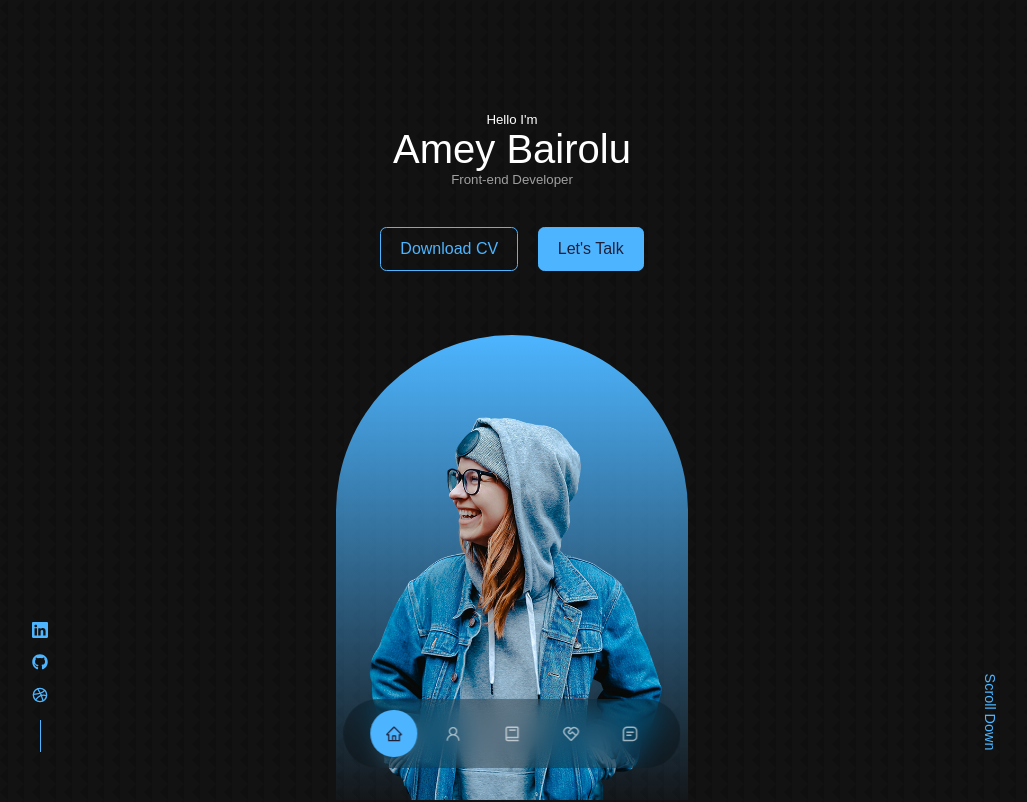
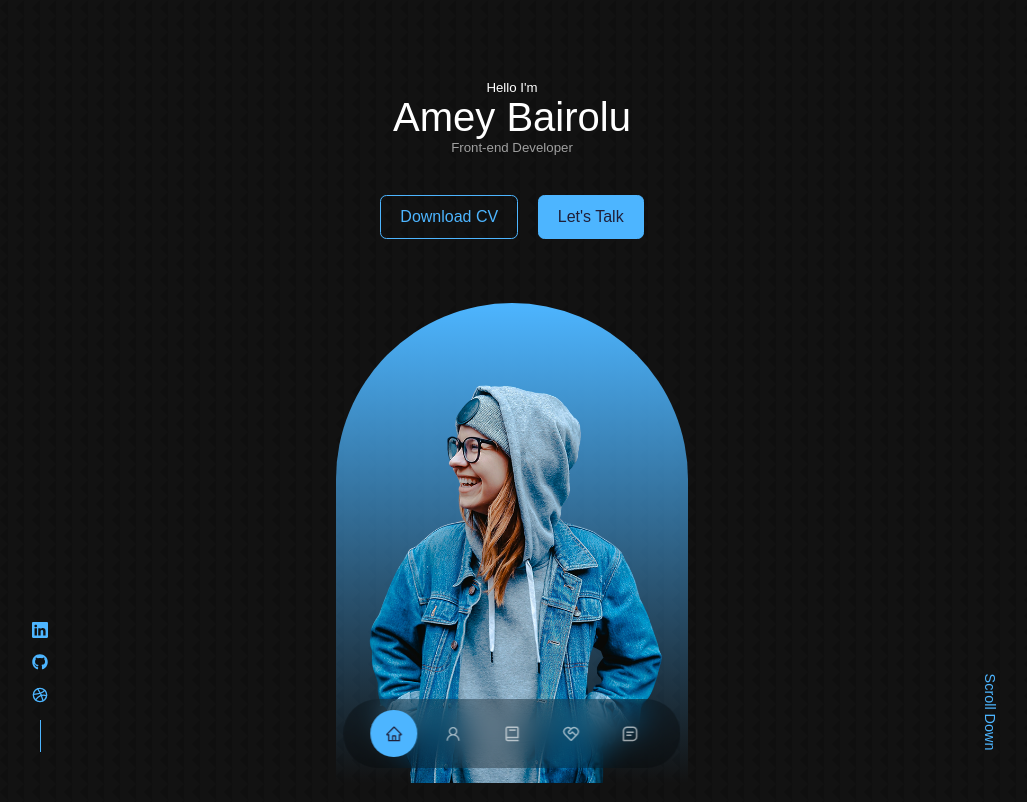
Before and after one commit to Ameybairolu/React-Portfolio, a React (Create React App) app: page / in a window 1280 px wide. Shown: the top 802 px of the page, without its empty margins (128-1155 px from the left). Built offline with nearby package versions, Linux system fonts and the light colour scheme; a web font is replaced by a local one.

Commit message:
Revamp header design and code

```diff
--- a/src/App.tsx
+++ b/src/App.tsx
@@ -1,6 +1,6 @@
 import "./App.css";
 
-import HeaderContainer from "features/header/containers";
+import Header from "features/header/containers";
 import NavContainer from "features/nav/containers";
 import About from "features/about/containers";
 import Experience from "features/experience/containers";
@@ -13,7 +13,7 @@ import Footer from "features/footer/containers";
 const App: React.FC = () => {
     return (
         <div className="App">
-            <HeaderContainer />
+            <Header />
             <NavContainer />
             <About />
             <Experience />
--- /dev/null
+++ b/src/features/header/components/cta/cta.css
@@ -0,0 +1,8 @@
+/* CTA */
+
+.cta {
+    margin-top: 2.5rem;
+    display: flex;
+    gap: 1.2rem;
+    justify-content: center;
+}
--- a/src/features/header/components/cta.tsx
+++ b/src/features/header/components/cta/index.tsx
@@ -1,10 +1,15 @@
+import "./cta.css";
+
 import { ReactElement } from "react";
-import CV from "assets/cv.pdf";
 
-const CTA = (): ReactElement<any, any> => {
+interface CTAProps {
+    pdfDownload: any;
+}
+
+const CTA: React.FC<CTAProps> = ({ pdfDownload }): ReactElement<any, any> => {
     return (
         <div className="cta">
-            <a href={CV} download className="btn">
+            <a href={pdfDownload} download className="btn">
                 Download CV
             </a>
             <a href="#contact" className="btn btn-primary">
--- a/src/features/header/components/header.tsx
+++ /dev/null
@@ -1,30 +0,0 @@
-import "./header.css";
-
-import { ReactElement } from "react";
-
-import CTA from "./cta";
-import ME from "assets/me.png";
-import HeaderSocials from "./headerSocials";
-
-const Header = (): ReactElement<any, any> => {
-    return (
-        <header>
-            <div className="container header__container">
-                <h5>Hello I&apos;m</h5>
-                <h1>Amey Bairolu</h1>
-                <h5 className="text-light">Front-end Developer</h5>
-                <CTA />
-                <HeaderSocials />
-                <div className="me">
-                    <img src={ME} alt="me" />
-                </div>
-
-                <a href="#contact" className="scroll__down">
-                    Scroll Down
-                </a>
-            </div>
-        </header>
-    );
-};
-
-export default Header;
--- a/src/features/header/components/headerSocials.tsx
+++ /dev/null
@@ -1,22 +0,0 @@
-import { ReactElement } from "react";
-import { BsLinkedin } from "react-icons/bs";
-import { FaGithub } from "react-icons/fa";
-import { FiDribbble } from "react-icons/fi";
-
-const HeaderSocials = (): ReactElement<any, any> => {
-    return (
-        <div className="header__socials">
-            <a href="https://linkedin.com" target="_blank" rel="noreferrer">
-                <BsLinkedin />
-            </a>
-            <a href="https://github.com" target="_blank" rel="noreferrer">
-                <FaGithub />
-            </a>
-            <a href="https://dribbble.com" target="_blank" rel="noreferrer">
-                <FiDribbble />
-            </a>
-        </div>
-    );
-};
-
-export default HeaderSocials;
--- /dev/null
+++ b/src/features/header/components/headerSocials/headerSocials.css
@@ -0,0 +1,26 @@
+/* HeaderSocials */
+
+.header__socials {
+    display: flex;
+    flex-direction: column;
+    align-items: center;
+    gap: 0.8rem;
+    position: absolute;
+    left: 0;
+    bottom: 3rem;
+}
+
+.header__socials::after {
+    content: "";
+    width: 1px;
+    height: 2rem;
+    background: var(--color-primary);
+}
+
+/* MEDIA QUERIES (SMALL DEVICES) */
+
+@media screen and (max-width: 600px) {
+    .header__socials {
+        display: none;
+    }
+}
--- /dev/null
+++ b/src/features/header/components/headerSocials/index.tsx
@@ -0,0 +1,32 @@
+import "./headerSocials.css";
+
+import { ReactElement } from "react";
+import { IconType } from "react-icons";
+
+interface HeaderSocialsProps {
+    socialsDetailsObjects: Array<{
+        icon: IconType;
+        link: string;
+        openInNewTab: boolean;
+    }>;
+}
+
+const HeaderSocials: React.FC<HeaderSocialsProps> = ({ socialsDetailsObjects }): ReactElement<any, any> => {
+    return (
+        <div className="header__socials">
+            {socialsDetailsObjects.map((eachObject, index) => (
+                <a
+                    key={index}
+                    href={eachObject.link}
+                    {...(eachObject.openInNewTab !== undefined && eachObject.openInNewTab
+                        ? { target: "_blank", rel: "noreferrer" }
+                        : {})}
+                >
+                    <eachObject.icon />
+                </a>
+            ))}
+        </div>
+    );
+};
+
+export default HeaderSocials;
--- a/src/features/header/components/header.css
+++ b/src/features/header/containers/header.css
@@ -1,41 +1,13 @@
 header {
     height: 100vh;
-    padding-top: 7rem;
+    padding-top: 5rem;
     overflow: hidden;
 }
 
-.header__container {
+.container.header__container {
     text-align: center;
     height: 100%;
     position: relative;
-}
-
-/* CTA */
-
-.cta {
-    margin-top: 2.5rem;
-    display: flex;
-    gap: 1.2rem;
-    justify-content: center;
-}
-
-/* HeaderSocials */
-
-.header__socials {
-    display: flex;
-    flex-direction: column;
-    align-items: center;
-    gap: 0.8rem;
-    position: absolute;
-    left: 0;
-    bottom: 3rem;
-}
-
-.header__socials::after {
-    content: "";
-    width: 1px;
-    height: 2rem;
-    background: var(--color-primary);
 }
 
 /* ME */
@@ -64,22 +36,9 @@ header {
     font-size: 0.9rem;
 }
 
-/* MEDIA QUERIES (MEDIUM DEVICES) */
-
-@media screen and (max-width: 1024px) {
-    header {
-        height: 68vh;
-    }
-}
-
 /* MEDIA QUERIES (SMALL DEVICES) */
 
 @media screen and (max-width: 600px) {
-    header {
-        height: 100vh;
-    }
-
-    .header__socials,
     .scroll__down {
         display: none;
     }
--- a/src/features/header/containers/index.tsx
+++ b/src/features/header/containers/index.tsx
@@ -1,8 +1,41 @@
+import "./header.css";
+
 import { ReactElement } from "react";
-import Header from "../components/header";
 
-const HeaderContainer = (): ReactElement<any, any> => {
-    return <Header />;
+import CTA from "../components/cta";
+import HeaderSocials from "../components/headerSocials";
+
+import { BsLinkedin } from "react-icons/bs";
+import { FaGithub } from "react-icons/fa";
+import { FiDribbble } from "react-icons/fi";
+
+import CV from "assets/cv.pdf";
+import ME from "assets/me.png";
+
+const Header = (): ReactElement<any, any> => {
+    const socialsDetailsObjects = [
+        { icon: BsLinkedin, link: "https://linkedin.com", openInNewTab: true },
+        { icon: FaGithub, link: "https://github.com", openInNewTab: true },
+        { icon: FiDribbble, link: "https://dribbble.com", openInNewTab: true }
+    ];
+
+    return (
+        <header>
+            <div className="container header__container">
+                <h5>Hello I&apos;m</h5>
+                <h1>Amey Bairolu</h1>
+                <h5 className="text-light">Front-end Developer</h5>
+                <CTA pdfDownload={CV} />
+                <HeaderSocials socialsDetailsObjects={socialsDetailsObjects} />
+                <div className="me">
+                    <img src={ME} alt="me" />
+                </div>
+                <a href="#contact" className="scroll__down">
+                    Scroll Down
+                </a>
+            </div>
+        </header>
+    );
 };
 
-export default HeaderContainer;
+export default Header;
```
